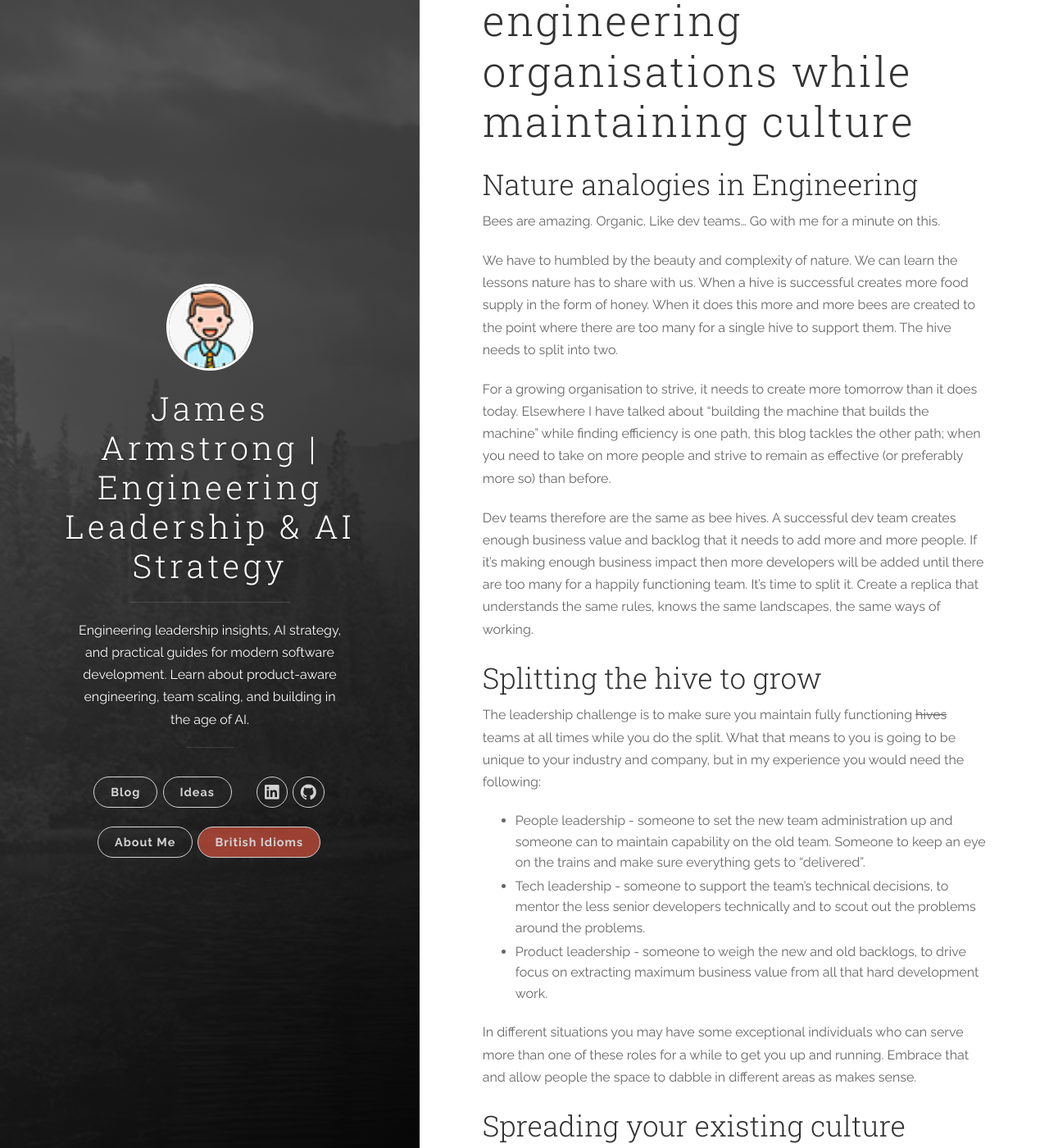
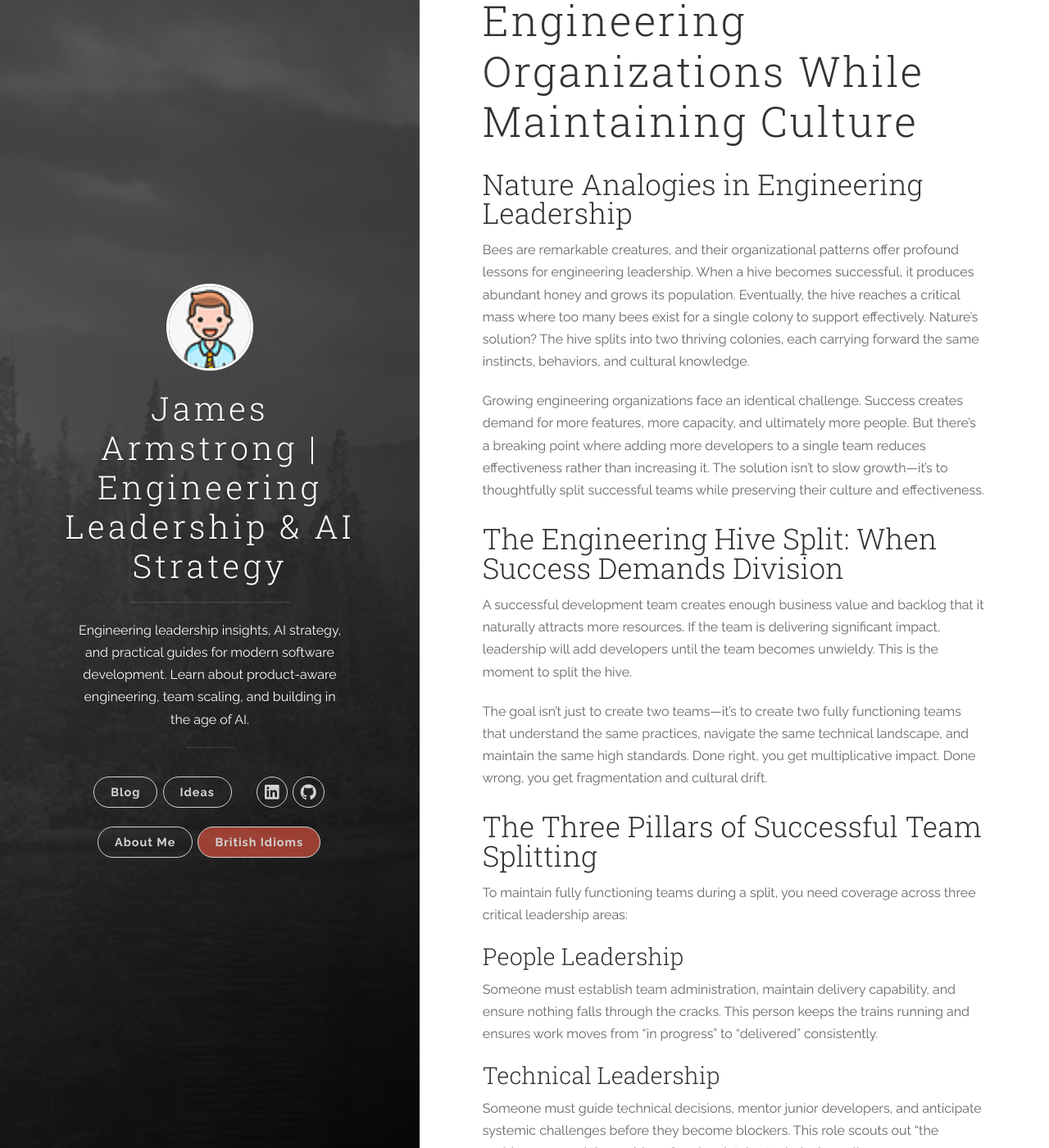
Before and after one commit to nomadicj/nomadicj.github.io, a Jekyll site: the page built from _posts/2022-11-23-Splitting Hives | The key way to grow engineering organisations while maintaning culture.md, in a window 1280 px wide and 1400 px high, scrolled down 201 px. Shown: the whole window at 82% size. Built offline with Jekyll 4.4.1, drawn with Linux system fonts in a browser that asks for light colours; some of the changed text lies outside the part shown.

Commit message:
Extensively revise 'Splitting Hives' article for clarity and structure
- Fixed grammar errors and incomplete sentences
- Strengthened nature analogy throughout
- Added practical case studies and implementation guidance
- Improved section structure and flow
- Added update metadata for transparency

```diff
--- a/_posts/2022-11-23-Splitting Hives | The key way to grow engineering organisations while maintaning culture.md
+++ b/_posts/2022-11-23-Splitting Hives | The key way to grow engineering organisations while maintaning culture.md
@@ -1,36 +1,88 @@
 ---
-title:  "Splitting Hives | A great way to grow engineering organisations while maintaining culture"
+title:  "Splitting Hives | The Key Way to Grow Engineering Organizations While Maintaining Culture"
 date:   2022-11-23 21:00:00
 categories: [ops]
-tags: [dev management, culture, team growth]
+tags: [dev management, culture, team growth, engineering leadership]
+updated: 2025-05-24
+update_note: "Extensively revised for clarity, improved structure, and expanded practical guidance"
 ---
-## Nature analogies in Engineering
-Bees are amazing. Organic. Like dev teams... Go with me for a minute on this.
 
-We have to humbled by the beauty and complexity of nature. We can learn the lessons nature has to share with us. When a hive is successful creates more food supply in the form of honey. When it does this more and more bees are created to the point where there are too many for a single hive to support them. The hive needs to split into two.
+## Nature Analogies in Engineering Leadership
 
-For a growing organisation to strive, it needs to create more tomorrow than it does today. Elsewhere I have talked about “building the machine that builds the machine” while finding efficiency is one path, this blog tackles the other path; when you need to take on more people and strive to remain as effective (or preferably more so) than before.
+Bees are remarkable creatures, and their organizational patterns offer profound lessons for engineering leadership. When a hive becomes successful, it produces abundant honey and grows its population. Eventually, the hive reaches a critical mass where too many bees exist for a single colony to support effectively. Nature's solution? The hive splits into two thriving colonies, each carrying forward the same instincts, behaviors, and cultural knowledge.
 
-Dev teams therefore are the same as bee hives. A successful dev team creates enough business value and backlog that it needs to add more and more people. If it's making enough business impact then more developers will be added until there are too many for a happily functioning team. It's time to split it. Create a replica that understands the same rules, knows the same landscapes, the same ways of working.
-## Splitting the hive to grow
-The leadership challenge is to make sure you maintain fully functioning ~~hives~~ teams at all times while you do the split. What that means to you is going to be unique to your industry and company, but in my experience you would need the following:
-- People leadership - someone to set the new team administration up and someone can to maintain capability on the old team. Someone to keep an eye on the trains and make sure everything gets to “delivered”.
-- Tech leadership - someone to support the team’s technical decisions, to mentor the less senior developers technically and to scout out the problems around the problems.
-- Product leadership - someone to weigh the new and old backlogs, to drive focus on extracting maximum business value from all that hard development work.
+Growing engineering organizations face an identical challenge. Success creates demand for more features, more capacity, and ultimately more people. But there's a breaking point where adding more developers to a single team reduces effectiveness rather than increasing it. The solution isn't to slow growth—it's to thoughtfully split successful teams while preserving their culture and effectiveness.
 
-In different situations you may have some exceptional individuals who can serve more than one of these roles for a while to get you up and running. Embrace that and allow people the space to dabble in different areas as makes sense.
-## Spreading your existing culture
-The opportunity you have at your disposal right now is to hire individuals into opened up and new roles in the midst of the existing culture. The alternative is to hire a completely new team. Doing the latter will almost certainly create an “othered” team who see themselves as outside of the rest of the culture.
+## The Engineering Hive Split: When Success Demands Division
 
-This is an approach at your disposal. However, as someone who has coached and witnessed how tough it can be to integrate numerous cultures together, I would suggest the full integration approach.
-## Using the expectation of growth for good
-I would encourage you to take a moment to reflect on how beautiful this situation is; your organisation is growing and  While it’s stressful and touch in the moment, being part of an organisation that is growing like this is not always the case. This is a dream growth model within which to lead engineering groups.
+A successful development team creates enough business value and backlog that it naturally attracts more resources. If the team is delivering significant impact, leadership will add developers until the team becomes unwieldy. This is the moment to split the hive.
 
-This method of growth allows you to do the following:
-- Engineer looking for promotion? You’ve just created roles for them to grow into!
-- Missing key skills in an existing team? You’ve just created the space to pull those skills in!
-- Mis-titled/hired employee? You can use this split to allow an engineer to move into a role that better suits them.
-## Example; Creating room for successful promotion
-By setting expectations that internal growth and promotion from within is the norm, aspiring senior and staff level engineers can positively channel those ambitions to stand up for what will be the next opportunity.  There might not be room for them as it stands today, but by creating a new team for whom a tech lead role needs to exist, you can create the avenue for promotion.
+The goal isn't just to create two teams—it's to create two fully functioning teams that understand the same practices, navigate the same technical landscape, and maintain the same high standards. Done right, you get multiplicative impact. Done wrong, you get fragmentation and cultural drift.
 
-When the opportunity to create a new team arises we push them to help found the new hive, ahem, team. By presenting the new tech lead with a set of colleagues who already know the ways of working and who can already work in support of them, you set them up for success.
+## The Three Pillars of Successful Team Splitting
+
+To maintain fully functioning teams during a split, you need coverage across three critical leadership areas:
+
+### People Leadership
+Someone must establish team administration, maintain delivery capability, and ensure nothing falls through the cracks. This person keeps the trains running and ensures work moves from "in progress" to "delivered" consistently.
+
+### Technical Leadership
+Someone must guide technical decisions, mentor junior developers, and anticipate systemic challenges before they become blockers. This role scouts out "the problems around the problems" and maintains technical excellence.
+
+### Product Leadership
+Someone must balance competing backlogs, drive focus toward maximum business value, and ensure both teams remain aligned with strategic objectives.
+
+In some situations, exceptional individuals can serve multiple roles temporarily. Embrace this flexibility while actively working toward dedicated coverage in each area.
+
+## Preserving Culture Through Intentional Growth
+
+Your greatest opportunity lies in hiring new individuals into established cultural contexts rather than building entirely new teams from scratch. When you hire a completely new team, you almost inevitably create an "othered" group that sees itself as separate from your existing culture.
+
+While building separate teams can work, integrating cultures after the fact is significantly more challenging than growing within an existing culture from the start. The investment in cultural preservation during growth pays dividends in long-term cohesion and effectiveness.
+
+## Transforming Growth Pressure into Opportunity
+
+Take a moment to appreciate how remarkable this situation is—your organization is successful enough to demand this kind of growth. While it feels stressful in the moment, being part of an organization with this growth trajectory is a privilege many engineering leaders never experience.
+
+This method of organic growth enables several powerful opportunities:
+
+### Career Development
+**Engineer seeking promotion?** You've just created senior and leadership roles for them to grow into, complete with the support structure to ensure their success.
+
+### Skill Gap Resolution
+**Missing key capabilities in existing teams?** The split creates natural opportunities to bring in specialized skills while maintaining team balance.
+
+### Role Optimization
+**Employee in a mismatched role?** Team splits provide organic opportunities for people to move into positions that better suit their strengths and interests.
+
+## Case Study: Engineering Promotion Through Hive Splitting
+
+Consider an ambitious senior engineer ready for their first tech lead role. In a static organization, this promotion might wait months or years for the right opening. But in a growing organization practicing hive splitting, you can create this opportunity deliberately.
+
+When splitting a successful team, promote the senior engineer to tech lead of the new team. Surround them with colleagues who already understand your ways of working, technical standards, and cultural expectations. This approach sets the new leader up for success while maintaining continuity across both teams.
+
+The new tech lead gets:
+- A clear leadership opportunity with defined scope
+- Colleagues who can support them during the transition
+- Established processes and standards to build upon
+
+The organization gets:
+- Retention of ambitious talent through meaningful growth
+- Proven team dynamics replicated across multiple teams
+- Cultural continuity during rapid scaling
+
+## Making the Split: Practical Considerations
+
+**Timing**: Split when teams feel the strain of coordination overhead, not when they're already struggling with delivery.
+
+**Communication**: Be transparent about the why, when, and how of the split. Uncertainty breeds anxiety and resistance.
+
+**Continuity**: Maintain some cross-team relationships and shared practices to prevent complete divergence.
+
+**Success Metrics**: Define what success looks like for both teams post-split and track progress intentionally.
+
+## Conclusion: Growing Stronger Through Division
+
+Like bees in nature, successful engineering teams eventually outgrow their optimal size. The solution isn't to constrain growth but to embrace it through thoughtful division. By splitting hives while preserving culture, developing people, and maintaining effectiveness, you transform the challenge of scaling into a strategic advantage.
+
+The next time your team feels too big, too complex, or too slow, remember the bees. Sometimes the path to greater impact runs directly through purposeful division. Your role as a leader is to ensure that division strengthens rather than weakens the whole.
```
Also changed, not shown: 1 other file.
